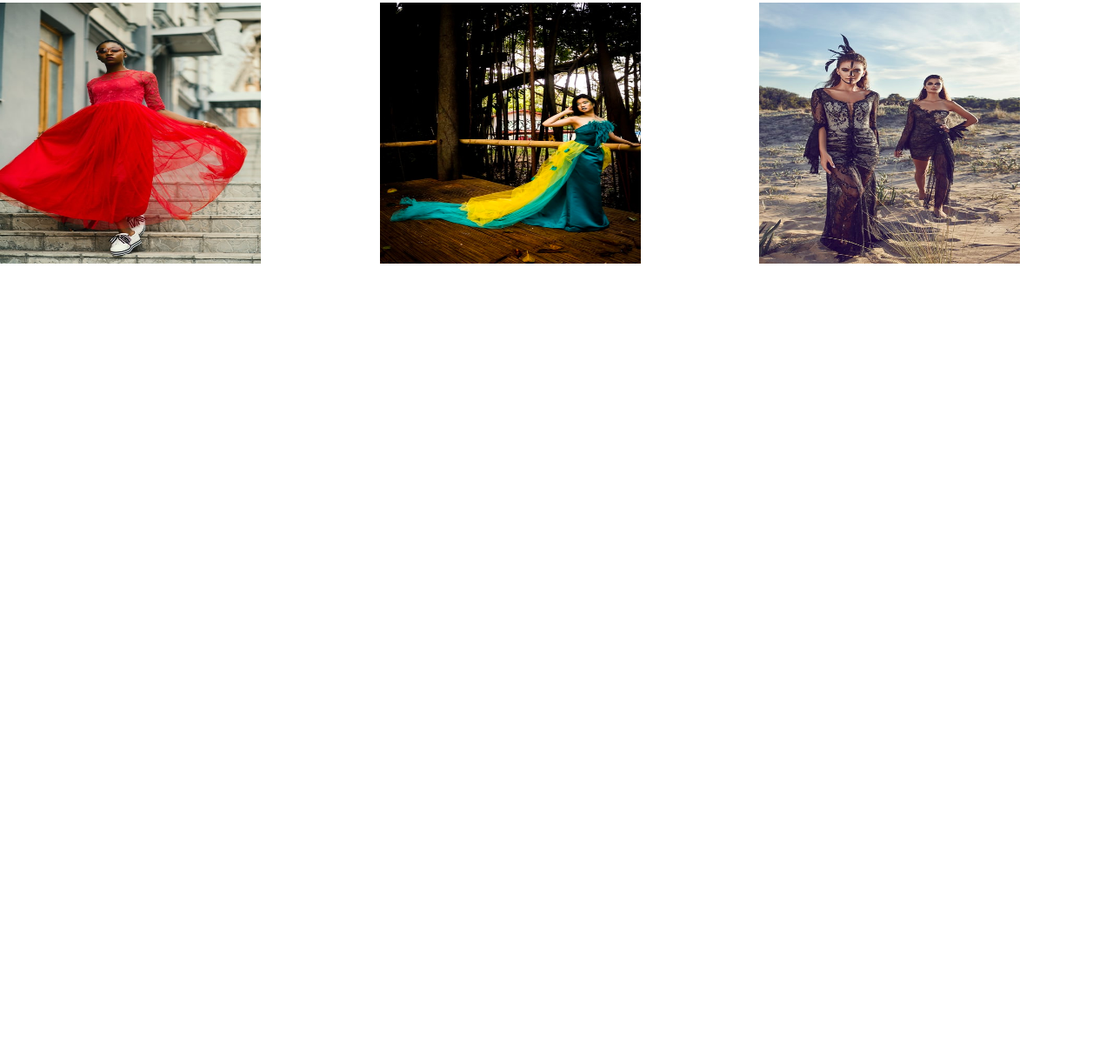
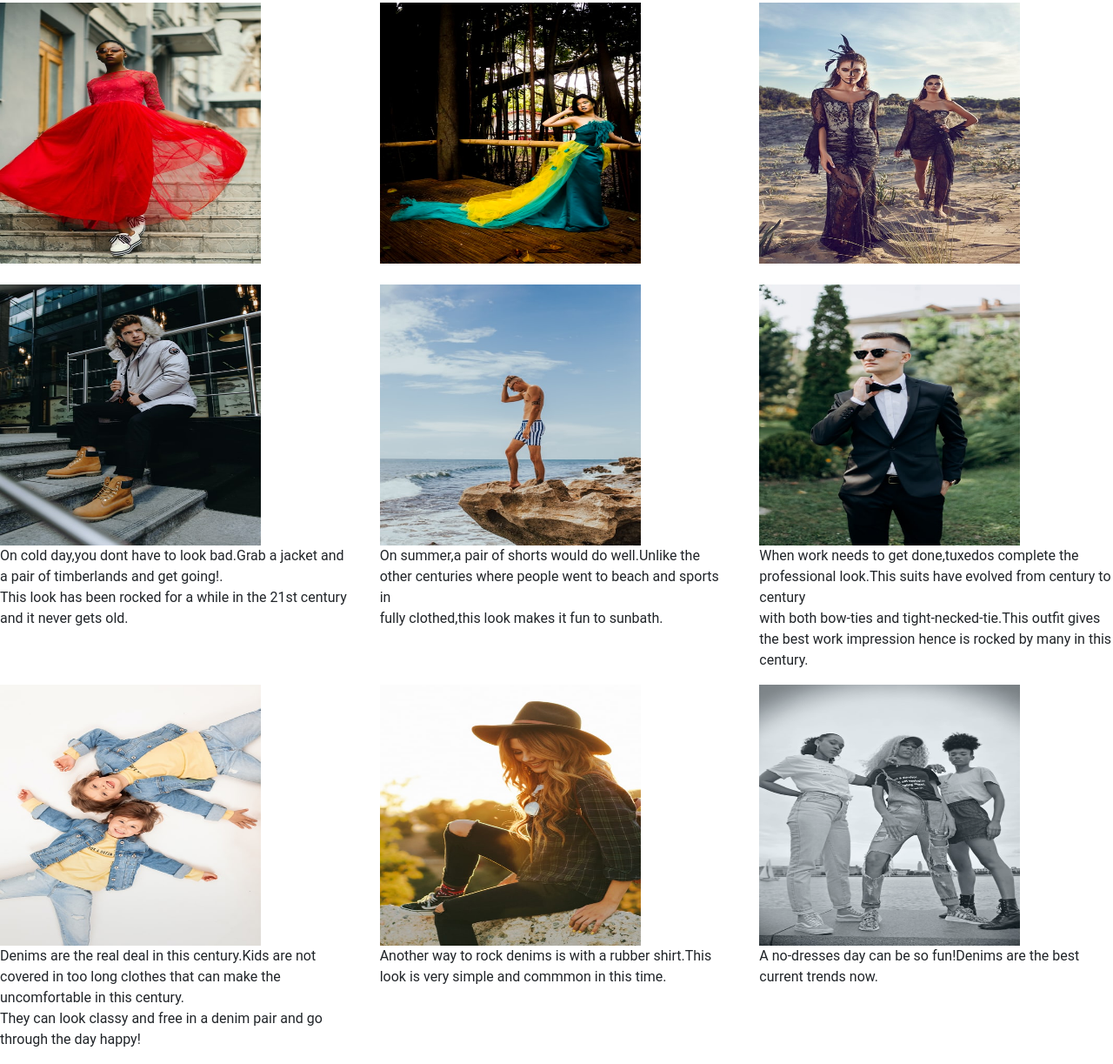
Before and after one commit to ruthjomo/FashionAndStyle, a plain HTML site: page fashion.html in a window 1280 px wide. Shown: the part 1832-3055 px from the top of the page at 87% size. Before the commit the page ends 2183 px from the top, so only its background shows below. Drawn offline with nearby package versions, Linux system fonts and the light colour scheme; files whose address does not match are found by name.

Commit message:
Added more codes

```diff
--- a/fashion.html
+++ b/fashion.html
@@ -140,7 +140,35 @@
         </div>
         <br><div class="row">
             <div class="col-md-4">
-                <img src=""
+                <img src="images/men1.jpeg" width="300px" height="300px" id="men1">
+                <p id="men1-p">On cold day,you dont have to look bad.Grab a jacket and a pair of timberlands and get going!.<br>
+                This look has been rocked for a while in the 21st century and it never gets old.</p>
+            </div>
+            <div class="col-md-4">
+                <img src="images/men2.jpeg" width="300px" height="300px" id="men2">
+                <p id="men2-p">On summer,a pair of shorts would do well.Unlike the other centuries where people went to beach and sports in <br>
+                fully clothed,this look makes it fun to sunbath.</p>
+            </div>
+            <div class="col-md-4">
+                <img src="images/men6.jpeg"width="300px" height="300px" id="men3" >
+                <p id="men3-p">When work needs to get done,tuxedos complete the professional look.This suits have evolved from century to century<br>
+                with both bow-ties and tight-necked-tie.This outfit gives the best work impression hence is rocked by many in this century.</p>
+            </div>
+        </div>
+        <div class="row">
+            <div class="col-md-4">
+                <img src="images/kids1.jpeg"width="300px" height="300px" id="kid1">
+                <p id="kid1-p">Denims are the real deal in this century.Kids are not covered in too long clothes that can make the uncomfortable in this century.<br>
+                They can look classy and free in a denim pair and go through the day happy!</p>
+
+            </div>
+            <div class="col-md-4">
+                <img src="images/kid2.jpeg"width="300px" height="300px" id="kid2">
+                <p id="kid2-p">Another way to rock denims is with a rubber shirt.This look is very simple and commmon in this time.</p>
+            </div>
+            <div class="col-md-4">
+                <img src="images/kid3.jpeg" width="300px" height="300px" id="kid3">
+                <p id="kid3-p">A no-dresses day can be so fun!Denims are the best current trends now.</p>
             </div>
         </div>
 
```
Also changed, not shown: images/kid2.jpeg (added), images/kid3.jpeg (added), images/kids1.jpeg (added), images/men1.jpeg (added), images/men2.jpeg (added), images/men6.jpeg (added), images/shoe1.jpeg (added).
